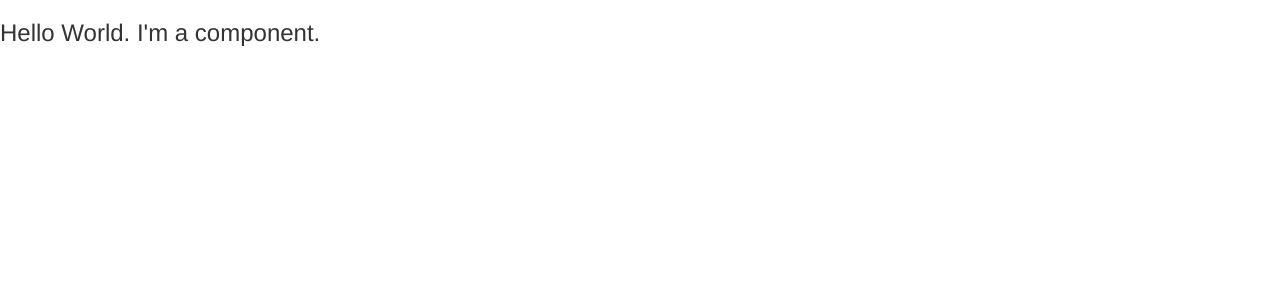
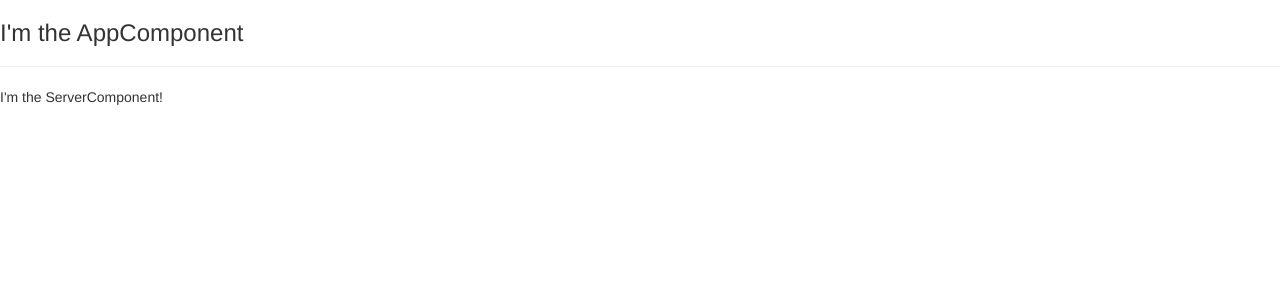
Before and after one commit to ReBarrington/Angular-Tutorial, an Angular app: page / in a window 1280 px wide. Shown: the top 300 px of the page. Built offline with nearby package versions, Linux system fonts and the light colour scheme.

Commit message:
server component connected

```diff
--- a/src/app/app.component.html
+++ b/src/app/app.component.html
@@ -1 +1,3 @@
-<h3> Hello World. I'm a component. </h3>
+<h3> I'm the AppComponent </h3>
+<hr>
+<app-server></app-server>
--- a/src/app/server/server.component.html
+++ b/src/app/server/server.component.html
@@ -0,0 +1 @@
+<p>I'm the ServerComponent!</p>
```
Also changed, not shown: src/app/app.module.ts (+4 -3 lines).
